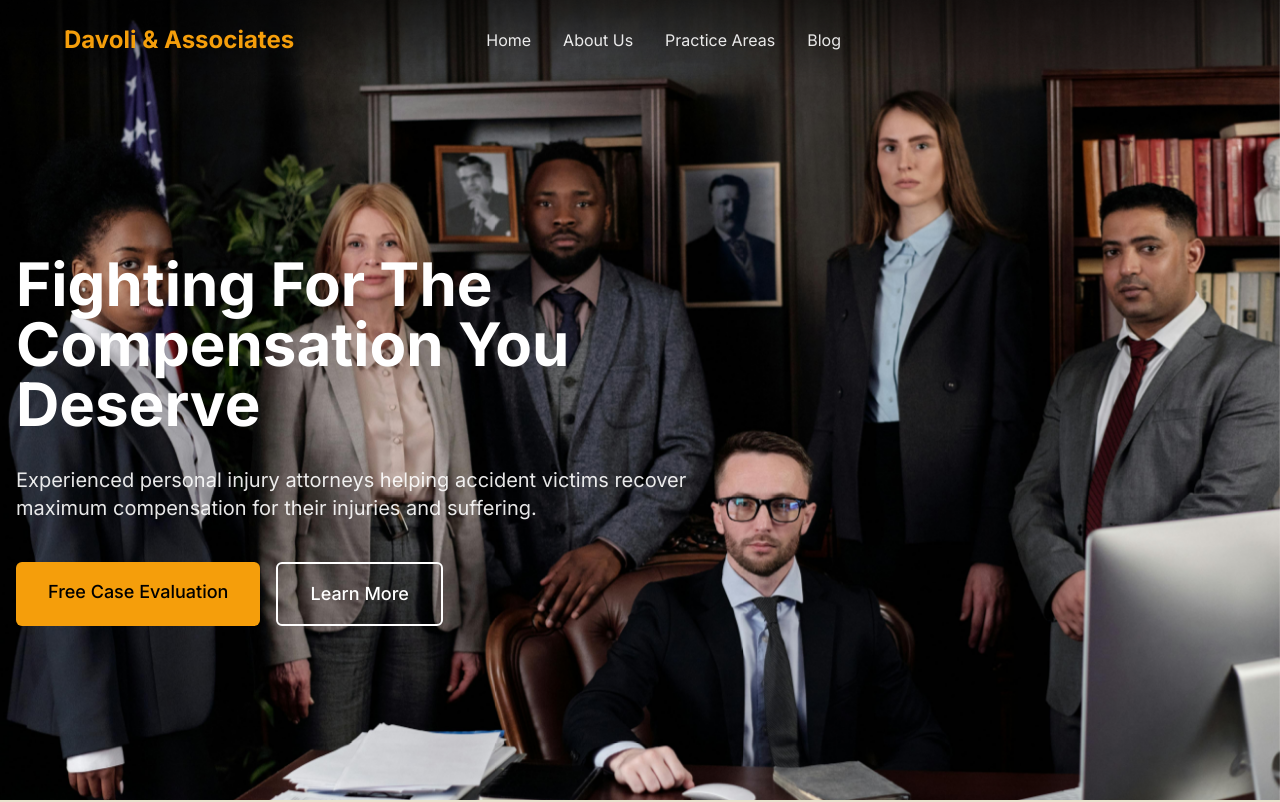
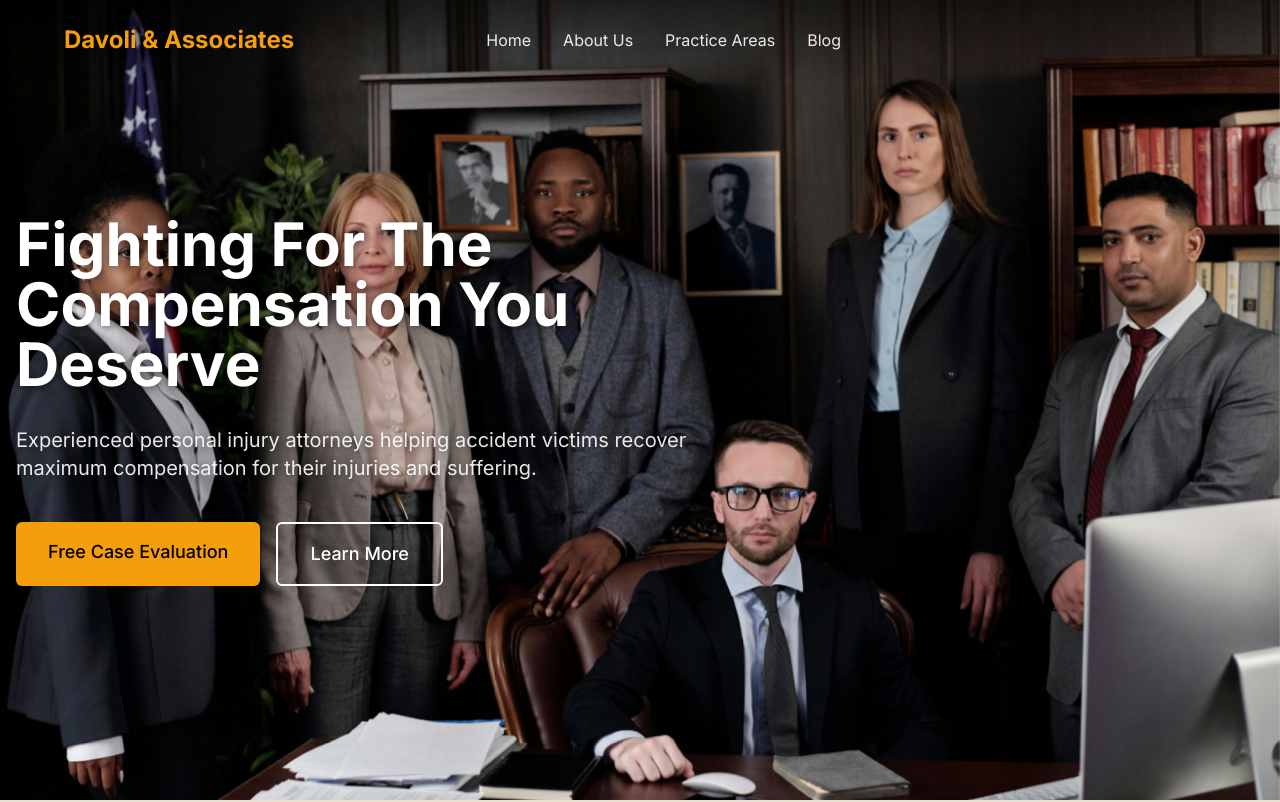
Before and after one commit to saliftankoano/law, a Next.js app: page / in a window 1280 px wide. Shown: the top 802 px of the page. Built offline with nearby package versions, Linux system fonts and the light colour scheme.

Commit message:
add booking & improve hero h1

```diff
--- /dev/null
+++ b/app/booking/page.tsx
@@ -0,0 +1,14 @@
+export default function BookingPage() {
+  return (
+    <>
+      <div className="w-full h-screen">
+        <iframe
+          src="https://calendar.google.com/calendar/appointments/schedules/AcZssZ2v-Pz0C1ljGaXf2SDorIVUbV-dj23BGUU6ebQuNqFJWX-IxpWRCZXJ54FwHIONytccZ6CZt5fg?gv=true"
+          style={{ border: 0 }}
+          width="100%"
+          height="100%"
+        ></iframe>
+      </div>
+    </>
+  );
+}
--- a/components/hero-section.tsx
+++ b/components/hero-section.tsx
@@ -16,7 +16,7 @@ export function HeroSection() {
           src="/hero.jpg"
           alt="Personal Injury Attorneys"
           fill
-          className="object-cover brightness-40"
+          className="object-cover object-[center_70%] brightness-40"
           priority
           sizes="(max-width: 768px) 100vw, (max-width: 1200px) 100vw, 100vw"
         />
@@ -24,25 +24,25 @@ export function HeroSection() {
 
       {/* Hero Content */}
       <div className="relative z-10 container mx-auto px-4 h-full flex items-center">
-        <div className="max-w-3xl pt-20">
+        <div className="max-w-3xl">
           <StaggeredAnimation
             delay={450}
             staggerDelay={150}
             direction="up"
             distance={20}
           >
-            <h1 className="text-3xl sm:text-4xl md:text-5xl lg:text-6xl font-bold text-white leading-tight mb-4 sm:mb-8">
+            <h1 className="text-3xl sm:text-4xl md:text-5xl lg:text-6xl font-bold text-white leading-tight mb-4 sm:mb-8 drop-shadow-[0_2px_4px_rgba(0,0,0,0.5)]">
               Fighting For The Compensation You Deserve
             </h1>
 
-            <p className="text-white/90 text-base sm:text-lg md:text-xl mb-6 sm:mb-10 max-w-2xl">
+            <p className="text-white/90 text-base sm:text-lg md:text-xl mb-6 sm:mb-10 max-w-2xl drop-shadow-[0_2px_4px_rgba(0,0,0,0.5)]">
               Experienced personal injury attorneys helping accident victims
               recover maximum compensation for their injuries and suffering.
             </p>
 
             <div className="flex flex-col sm:flex-row gap-4">
               <Link
-                href="#"
+                href="/booking"
                 className="inline-block px-6 sm:px-8 py-3 sm:py-4 bg-amber-500 text-black font-medium rounded-md hover:bg-amber-600 transition-colors text-base sm:text-lg text-center"
               >
                 Free Case Evaluation
```
